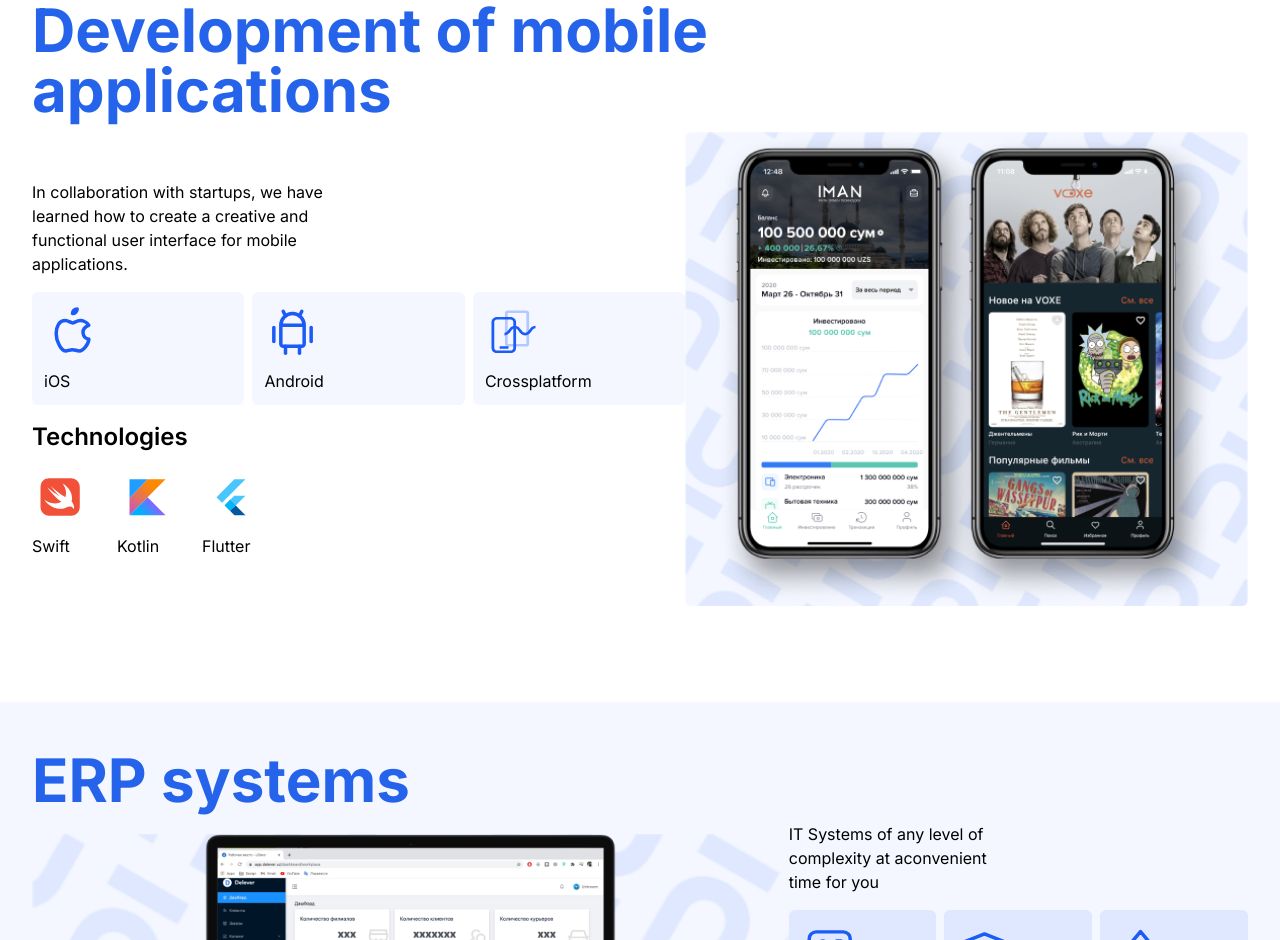
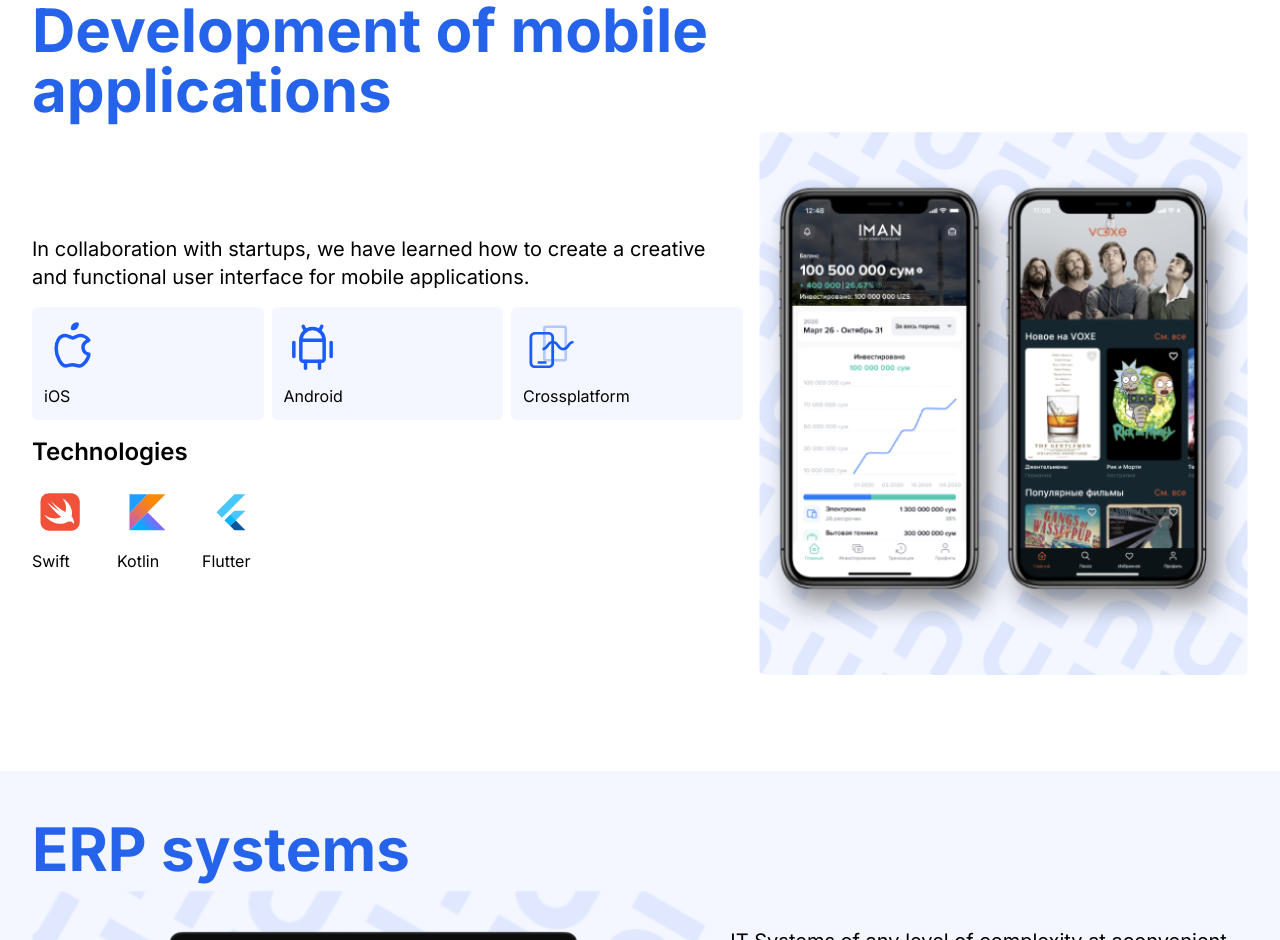
Before and after one commit to 01110011r/udevsio, a Next.js app: page / in a window 1280 px wide. Shown: the part 1860-2800 px from the top of the page. Built offline with nearby package versions, Linux system fonts and the light colour scheme.

Commit message:
services sections optemized

```diff
--- a/src/components/sections/AboutServices.tsx
+++ b/src/components/sections/AboutServices.tsx
@@ -30,7 +30,11 @@
 import DevOps from '../../../public/platforms/devops.svg'
 import Cloud from '../../../public/platforms/cloud.svg'
 import CiCd from '../../../public/platforms/cicd.svg'
-
+import Frontend from '../../../public/platforms/frontend.svg'
+import Backend from '../../../public/platforms/backend.svg'
+import UXUI from '../../../public/platforms/uxui.svg'
+import QA from '../../../public/platforms/qa.svg'
+import Consulting from '../../../public/consulting.png'
 import Image from 'next/image';
 
 export default function AboutServices() {
@@ -111,20 +115,18 @@
         },
 
         {
-            title: "Development of mobile applications",
-            description: "In collaboration with startups, we have learned how to create a creative and functional user interface for mobile applications.",
+            title: "IT consulting",
+            description: "We can improve the qualifications of your employees thereby increasing the efficiency of your company",
             platforms: [
-                {icon: AppleLogo, name: 'iOS'},
-                {icon: AndroidLogo, name: 'Android'},
-                {icon: MobileLogo, name: 'Crossplatform'},
+                {icon: Frontend, name: 'Frontend'},
+                {icon: Backend, name: 'Backend'},
+                {icon: Architecture, name: 'Architekture'},
+                {icon: DevOps, name: 'DevOps'},
+                {icon: UXUI, name: 'UX/UI'},
+                {icon: QA, name: 'QA'}
             ],
-            technologies: [
-                {icon: SwiftLogo, name: 'Swift'},
-                {icon: KotlinLogo, name: 'Kotlin'},
-                {icon: FlutterLogo, name: 'Flutter'},
-            ],
-            image: {img: MobileDev, bg: true, left: true},
-            bg:true
+            image: {img: Consulting, bg: false, left: true},
+            bg:false
         },
 
     ]
@@ -136,9 +138,9 @@
                 <div key={index} className={`${item.bg && 'bg-[#F4F7FF]'} py-12 w-full`}>
                     <div className='container'>
                     <h2 className='font-bold lg:text-6xl xs:text-4xl text-3xl text-blue-600 mb-3 md:w-3/4'>{item.title}</h2>
-                    <div className='flex flex-col lg:flex-row items-center justify-between gap-y-4'>
+                    <div className='flex flex-col lg:flex-row items-center justify-between gap-4'>
                     <div className={`flex flex-col gap-4 ${item.image.left && 'lg:order-1'} order-2`}>
-                        <p className='lg:w-1/2'>
+                        <p className='lg:text-xl'>
                             {item.description}
                         </p>
                         <div className='grid md:grid-cols-3 grid-cols-2 gap-2'>
@@ -163,7 +165,7 @@
                         </>
                         }
                     </div>
-                    <div className={`${item.image.bg && "bg-[url('../../public/bg-pattern.png')]"} rounded-md w-2/3 bg-no-repeat bg-cover flex justify-center ${item.image.left && 'lg:order-2'} order-1`}>
+                    <div className={`${item.image.bg && "bg-[url('../../public/bg-pattern.png')]"} rounded-md w-2/3 bg-no-repeat bg-cover flex justify-center ${item.image.left && 'lg:order-2'} order-1 py-10`}>
                         <Image src={item.image.img} alt={item.title}/>
                     </div>
                     </div>
```
